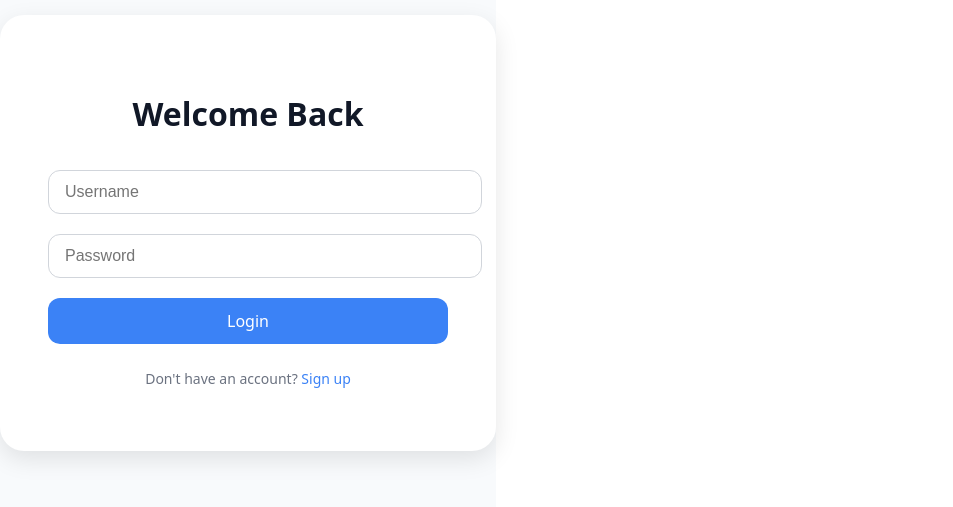
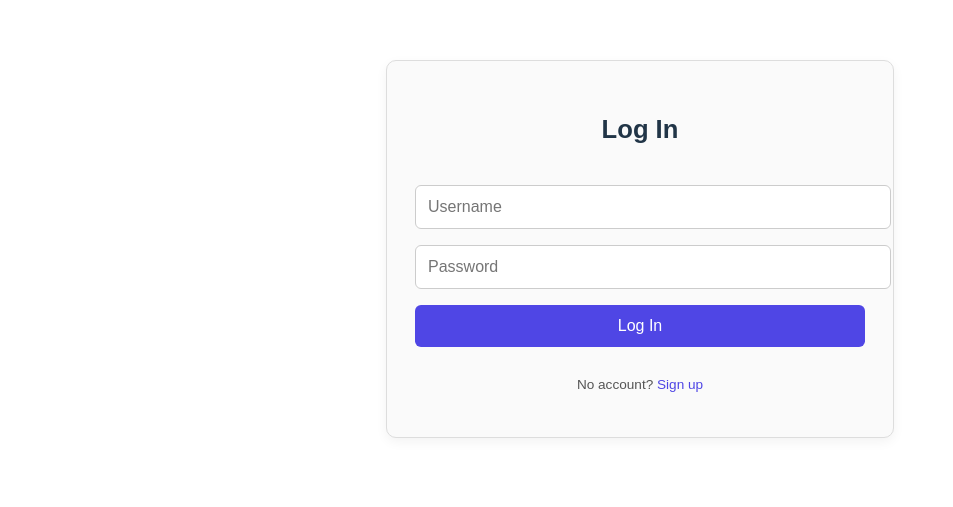
Before and after one commit to jharodiv/Tumbler, a React app in the folder frontend/: page / in a window 1280 px wide. Shown: the part 167-674 px from the top of the page, without its empty margins (0-953 px from the left). Built offline with nearby package versions, Linux system fonts and the light colour scheme; no server answers; the HTML template or start-up script is replaced by a standard one.

Commit message:
changed the structure of the Login and Registration UI

```diff
--- a/frontend/src/auth/Login.jsx
+++ b/frontend/src/auth/Login.jsx
@@ -1,13 +1,12 @@
 import { useContext, useState } from "react";
-import styles from "./Login.module.css"
 import { login } from "./authService";
 import { useNavigate } from "react-router-dom";
 import { AuthContext } from "./authContext";
 import { attachToken } from "../api/axios";
-import { Link } from "react-router-dom";
+import AuthPage from "./UI/AuthPage";
 
 
-function Login()
+export default function Login()
 {
     const [username, setUsername] = useState("");
     const [password, setPassword] = useState("");
@@ -15,7 +14,7 @@ function Login()
     const {loginUser} = useContext(AuthContext);
     const [error, setError] = useState("");
 
-    const handleSubmit = async (e) => {
+    const onSubmit = async (e) => {
         e.preventDefault();
 
         try {
@@ -24,45 +23,12 @@ function Login()
             attachToken(data.access);
 
             navigate("/assets");
-            //alert("Login Successful");
+            alert("Login Successful");
         } catch (err) {
             console.error(err);
             setError("Login Failed");
         }
     };
 
-
-    return(
-        <div className={styles.container}>
-            <div className={styles.card}>
-                <h2 className={styles.heading}>Welcome Back</h2>
-
-                {error && <div className={styles.error}>{error}</div>}
-
-                <form onSubmit={handleSubmit}>
-                    <input
-                    className={styles.inputField}
-                    placeholder="Username"
-                    value={username}
-                    onChange={(e) => setUsername(e.target.value)}
-                    />
-                    <input
-                    type="password"
-                    className={styles.inputField}
-                    placeholder="Password"
-                    value={password}
-                    onChange={(e) =>setPassword(e.target.value)}
-                    />
-                    <button type="submit" className={styles.button}>
-                        Login
-                    </button>
-                </form>
-                <p className={styles.footer}>
-                    Don't have an account? <Link to="/registration"> Sign up </Link>
-                </p>
-            </div>
-        </div>
-    )
+    return <AuthPage type="login" onSubmit={onSubmit}/>;
 }
-
-export default Login;
--- a/frontend/src/auth/Login.module.css
+++ /dev/null
@@ -1,93 +0,0 @@
-/* Login.module.css */
-
-/* Container for centering the card */
-.container {
-  min-height: 100vh;
-  display: flex;
-  justify-content: center;
-  align-items: center;
-  background-color: #f8fafc; /* soft light background */
-}
-
-/* Card design */
-.card {
-  background-color: #ffffff;
-  padding: 3rem;
-  border-radius: 1.5rem;
-  box-shadow: 0 8px 24px rgba(0, 0, 0, 0.1);
-  width: 100%;
-  max-width: 400px;
-}
-
-/* Heading */
-.heading {
-  font-size: 2rem;
-  font-weight: 600;
-  text-align: center;
-  color: #111827; /* dark gray */
-  margin-bottom: 2rem;
-}
-
-/* Input field */
-.inputField {
-  width: 100%;
-  padding: 0.75rem 1rem;
-  border-radius: 0.75rem;
-  border: 1px solid #d1d5db; /* gray-300 */
-  margin-bottom: 1.25rem;
-  font-size: 1rem;
-  outline: none;
-  transition: border 0.2s, box-shadow 0.2s;
-}
-
-.inputField:focus {
-  border-color: #3b82f6; /* blue-500 */
-  box-shadow: 0 0 0 2px rgba(59, 130, 246, 0.2);
-}
-
-/* Button */
-.button {
-  width: 100%;
-  padding: 0.75rem;
-  border-radius: 0.75rem;
-  background-color: #3b82f6; /* blue-500 */
-  color: #ffffff;
-  font-weight: 500;
-  font-size: 1rem;
-  cursor: pointer;
-  border: none;
-  transition: background-color 0.2s;
-}
-
-.button:hover {
-  background-color: #2563eb; /* blue-600 */
-}
-
-/* Error message */
-.error {
-  background-color: #fee2e2; /* red-100 */
-  color: #b91c1c; /* red-700 */
-  padding: 0.75rem;
-  border-radius: 0.75rem;
-  margin-bottom: 1rem;
-  text-align: center;
-  font-size: 0.9rem;
-}
-
-/* Footer text */
-.footer {
-  text-align: center;
-  margin-top: 1.5rem;
-  font-size: 0.875rem;
-  color: #6b7280; /* gray-500 */
-}
-
-.footer a {
-  color: #3b82f6;
-  text-decoration: none;
-  font-weight: 500;
-}
-
-.footer a:hover {
-  text-decoration: underline;
-}
--- /dev/null
+++ b/frontend/src/auth/UI/AuthPage.jsx
@@ -0,0 +1,68 @@
+import React from "react";
+import styles from "./AuthPage.module.css";
+import { Link } from "react-router-dom";
+
+export default function AuthPage({ type, onSubmit }) {
+    return (
+        <div className={styles.container}>
+        <div className={styles.content}>
+            <div className={styles.card}>
+            <h2 className={styles.heading}>
+                {type === "login" ? "Log In" : "Create Account"}
+            </h2>
+
+            <form
+                className={styles.form}
+                onSubmit={(e) => {
+                e.preventDefault();
+                onSubmit(e);
+                }}
+            >
+                <div className={styles.formBody}>
+                    <input
+                    className={styles.inputField}
+                    type="text"
+                    placeholder="Username"
+                    required
+                    />
+
+                    <input
+                    className={styles.inputField}
+                    type="password"
+                    placeholder="Password"
+                    required
+                    />
+
+                    {type === "signup" && (
+                    <>
+                        <input
+                        className={styles.inputField}
+                        type="email"
+                        placeholder="Email"
+                        required
+                        />
+                    </>
+                    )}
+
+                    <button className={styles.button} type="submit">
+                    {type === "login" ? "Log In" : "Sign Up"}
+                    </button>
+                </div>
+            </form>
+
+            <p className={styles.footer}>
+                {type === "login" ? (
+                <>
+                    No account? <Link to="/registration">Sign up</Link>
+                </>
+                ) : (
+                <>
+                    Already have an account? <Link to="/">Log in</Link>
+                </>
+                )}
+            </p>
+            </div>
+        </div>
+        </div>
+    );
+}
--- /dev/null
+++ b/frontend/src/auth/UI/AuthPage.module.css
@@ -0,0 +1,120 @@
+  /* Container fills the screen */
+  .container {
+    min-height: 100vh;
+    width: 100vw;
+    background-color: #ffffff;
+    font-family: Arial, sans-serif;
+  }
+
+  /* Center content */
+  .content {
+    min-height: 100vh;
+    display: flex;
+    justify-content: center;
+    align-items: center;
+    padding: 1rem;
+  }
+
+  /* Card */
+  .card {
+    width: 100%;
+    max-width: 400px;
+    padding: 1.75rem;
+    border: 1px solid #ddd;
+    border-radius: 10px;
+    box-shadow: 0 4px 12px rgba(0,0,0,0.05);
+    background-color: #fafafa;
+    display: flex;
+    flex-direction: column;
+  }
+
+  /* Heading */
+  .heading {
+    font-size: 1.6rem;
+    font-weight: 600;
+    margin-bottom: 1.5rem;
+    text-align: center;
+  }
+
+  /* Inputs */
+  .inputField {
+    width: 100%;
+    padding: 0.75rem;
+    border: 1px solid #ccc;
+    border-radius: 6px;
+    font-size: 1rem;
+  }
+
+  .form{
+    padding: 0.75rem 0;
+  }
+
+    /* Form Container */
+  .formBody{
+    display: flex;
+    flex-direction: column;
+    gap: 1rem;
+  }
+
+  /* Button */
+  .button {
+    padding: 0.75rem;
+    background-color: #4f46e5;
+    color: #fff;
+    border: none;
+    border-radius: 6px;
+    font-size: 1rem;
+    cursor: pointer;
+  }
+
+  .button:hover {
+    background-color: #4338ca;
+  }
+
+  /* Footer text */
+  .footer {
+    text-align: center;
+    margin-top: 1rem;
+    font-size: 0.85rem;
+    color: #555;
+  }
+
+  .footer a {
+    color: #4f46e5;
+    text-decoration: none;
+  }
+
+  .footer a:hover {
+    text-decoration: underline;
+  }
+  /* =========================
+    📱 Mobile (default)
+    ========================= */
+  /* Already optimized for mobile */
+
+
+  /* =========================
+    📱 Small devices (≤ 360px)
+    ========================= */
+  @media (max-width: 360px) {
+    .card {
+      padding: 1.25rem;
+    }
+
+    .heading {
+      font-size: 1.4rem;
+    }
+  }
+
+
+  @media (min-width: 768px) {
+    .card {
+      max-width: 420px;
+    }
+  }
+
+  @media (min-width: 1024px) {
+    .card {
+      max-width: 450px;
+    }
+  }
--- a/frontend/src/auth/registration.jsx
+++ b/frontend/src/auth/registration.jsx
@@ -1,9 +1,9 @@
 import { useContext, useState } from "react";
-import styles from "./Registration.module.css";
 import { useNavigate, Link } from "react-router-dom";
 import { AuthContext } from "./authContext";
 import { attachToken } from "../api/axios";
 import { register, login } from "./authService";
+import AuthPage from "./UI/AuthPage";
 
 
 
@@ -15,43 +15,8 @@ export default function Registration(){
     const [error, setError] = useState (null);
     const { loginUser } = useContext(AuthContext);
     const navigate = useNavigate();
-    //const [success, setSuccess] = useState(false);
 
-
-    /*const handleChange = (e) =>{
-        setFormData({
-            ...formData,
-            [e.target.name]: e.target.value
-        });
-    };*/
-
-    /*const handleSubmit = async (e) => {
-        e.preventDefault();
-        setError(null)
-
-        try {
-            const response = await fetch (
-                import.meta.env.VITE_REGISTRATION_FORM_URL,
-                {
-                    method: "POST",
-                    headers:{
-                        "Content-Type" : "application/json"
-                    },
-                    body: JSON.stringify(formData)
-                }
-            );
-
-            if (!response.ok){
-                throw new Error("Registration failed");
-            }
-
-            setSuccess(true)
-        }
-        catch (err) {
-            setError(err.message)        }
-    };*/
-
-    const handleSubmit = async (e) =>{
+    const onSubmit = async (e) =>{
         e.preventDefault();
         setError("");
 
@@ -70,47 +35,5 @@ export default function Registration(){
         }
     }
 
-
-return (
-        <div className={styles.container}>
-            <div className={styles.card}>
-                <h2 className={styles.heading}>Create Account</h2>
-
-                {error && <div className={styles.error}>{error}</div>}
-
-                <form onSubmit={handleSubmit}>
-                    <input
-                        className={styles.inputField}
-                        placeholder="Username"
-                        value={username}
-                        onChange={(e) => setUsername(e.target.value)}
-                        required
-                    />
-                    <input
-                        className={styles.inputField}
-                        placeholder="Email"
-                        type="email"
-                        value={email}
-                        onChange={(e) => setEmail(e.target.value)}
-                        required
-                    />
-                    <input
-                        className={styles.inputField}
-                        placeholder="Password"
-                        type="password"
-                        value={password}
-                        onChange={(e) => setPassword(e.target.value)}
-                        required
-                    />
-                    <button type="submit" className={styles.button}>
-                        Register
-                    </button>
-                </form>
-
-                <p className={styles.footer}>
-                    Already have an account? <Link to="/">Log in</Link>
-                </p>
-            </div>
-        </div>
-    );
+    return <AuthPage type="signup" onSubmit={onSubmit}/>;
 }
```
